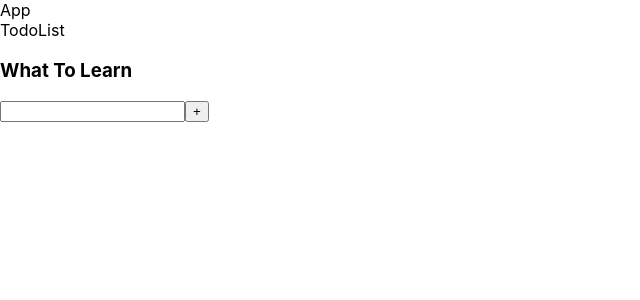
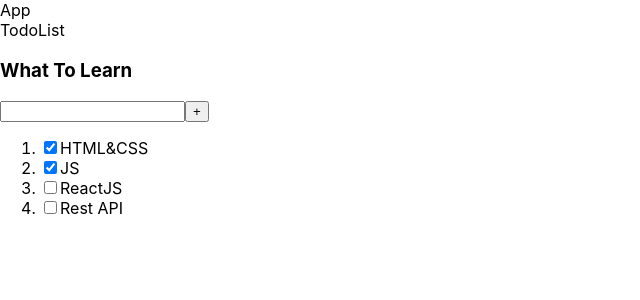
Before and after one commit to YaroshUlad/ToDoList, a React (Create React App) app: page / in a window 1280 px wide. Shown: the top 300 px of the page, without its empty margins (0-640 px from the left). Built offline with nearby package versions, Linux system fonts and the light colour scheme.

Commit message:
creating MutableSpan component and MappingTasks component

```diff
--- a/src/components/ToDoList6week/ToDoList/ToDoList.tsx
+++ b/src/components/ToDoList6week/ToDoList/ToDoList.tsx
@@ -1,11 +1,18 @@
-import React from 'react';
+import React, {ChangeEvent} from 'react';
 import {AddItemForm} from "../AddItemForm/AddItemForm";
+import {v1} from "uuid";
 
 export type ToDoListPropsType = {
     addNewTask: (newItemTitle: string) => void
 }
 
 export const ToDoList = () => {
+    const Arr = [
+        {id: v1(), title: "HTML&CSS", isDone: true},
+        {id: v1(), title: "JS", isDone: true},
+        {id: v1(), title: "ReactJS", isDone: false},
+        {id: v1(), title: "Rest API", isDone: false}
+    ]
     const addNewTask = (newItemTitle: string) => {
 
     }
@@ -15,6 +22,35 @@ export const ToDoList = () => {
             TodoList
             <h3>What To Learn</h3>
             <AddItemForm callBack={addNewTask}/>
+            <MappingTasks data={Arr}/>
         </div>
     );
 }
+
+type TasksObjectType = {
+    id: string
+    title: string
+    isDone: boolean
+}
+
+type MappingTasksPropsType = {
+    data: Array<TasksObjectType>
+}
+
+const MappingTasks = (props: MappingTasksPropsType) => {
+    return (
+        <ol>
+            {props.data.map((el, index) => {
+                const checkBoxOnChangeHandler = (e: ChangeEvent<HTMLInputElement>) => {
+                    console.log(e.currentTarget.checked)
+                }
+                return (
+                    <li key={el.id} value={index + 1}>
+                        <input type="checkbox" checked={el.isDone} onChange={checkBoxOnChangeHandler}/>
+                        <span>{el.title}</span>
+                    </li>
+                )
+            })}
+        </ol>
+    )
+}
```
Also changed, not shown: src/components/ToDoList6week/MutableSpan/MutableSpan.tsx (added, +9 -0 lines), src/components/ToDoList6week/AddItemForm/AddItemForm.tsx (line endings or trailing spaces).
